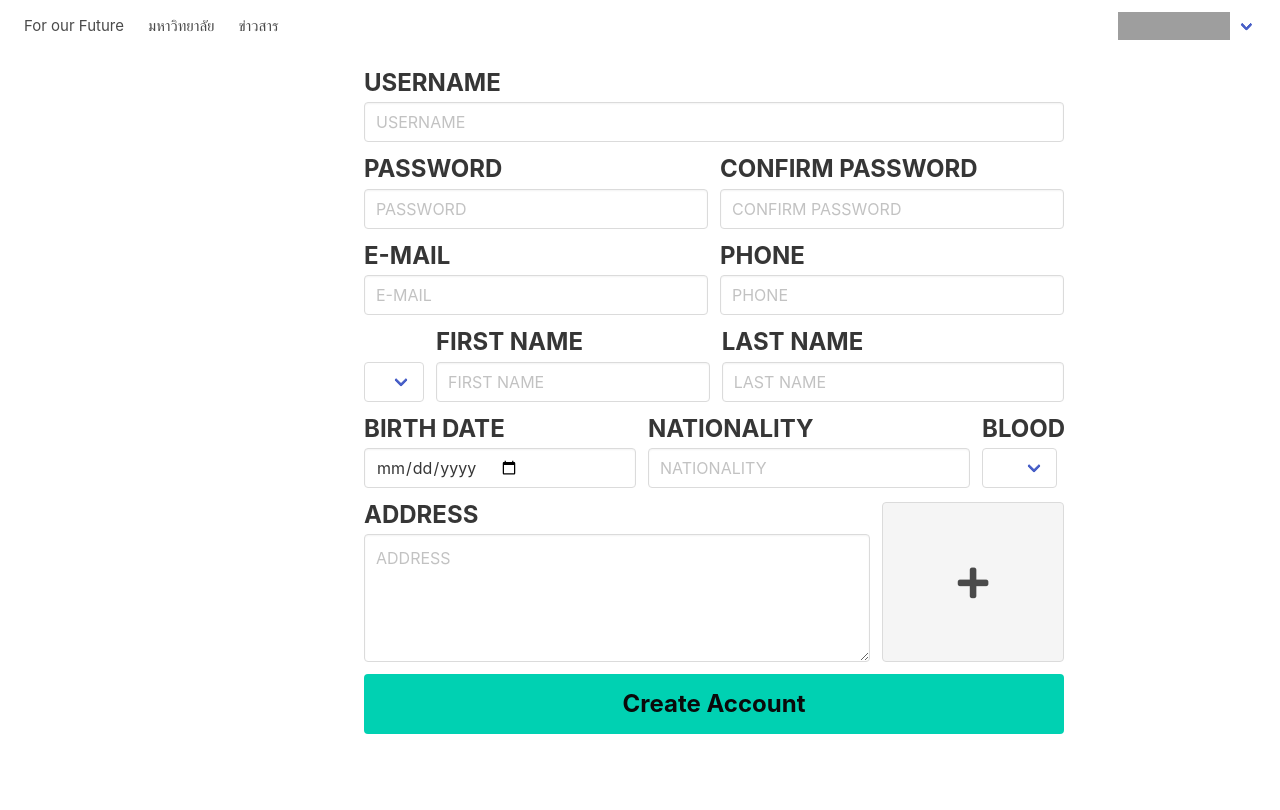
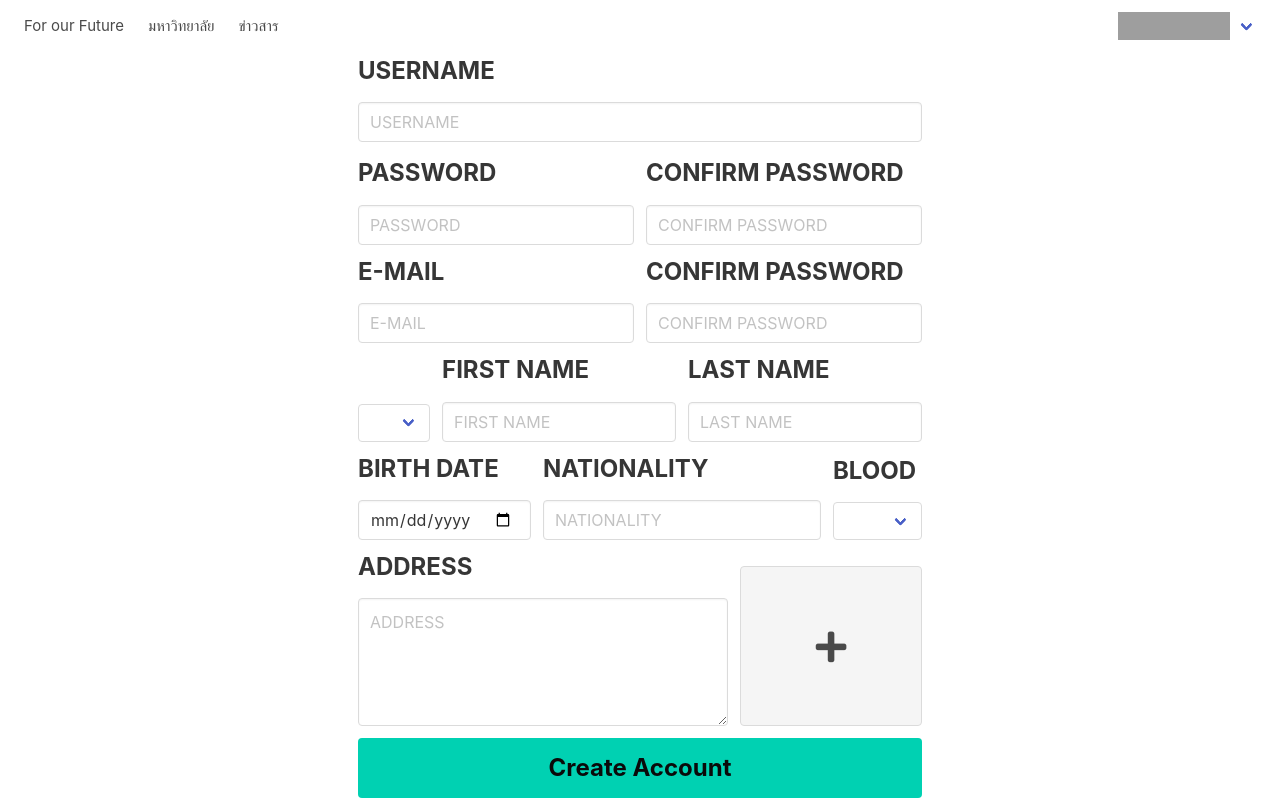
Before and after one commit to 63070054/For-our-Future, a Vue app: page / in a window 1280 px wide. Built offline with nearby package versions, Linux system fonts and the light colour scheme; grey boxes are pictures that could not be loaded.

Commit message:
แก้ RegisterView

```diff
--- a/src/views/RegisterView.vue
+++ b/src/views/RegisterView.vue
@@ -2,52 +2,45 @@
 </script>
 
 <template>
-    <div class="field column is-half is-offset-one-quarter">
-        <div class="field-body mb-2" style="width: 700px">
+    <div class="columns is-centered">
+        <div class="column is-half">
             <div class="field">
                 <div class="control">
-                    <label class="label is-size-4 has-text-left">USERNAME <br>
+                    <label class="label is-size-4">USERNAME</label>
                     <input class="input" type="text" placeholder="USERNAME">
-                    </label>
+                </div>
+            </div>
+            <div class="field-body mb-2">
+                <div class="field">
+                    <div class="control">
+                        <label class="label is-size-4 has-text-left">PASSWORD</label>
+                        <input class="input" type="text" placeholder="PASSWORD">
+                    </div>
+                </div>
+                <div class="field">
+                    <div class="control">
+                        <label class="label is-size-4 has-text-left">CONFIRM PASSWORD</label>
+                        <input class="input" type="text" placeholder="CONFIRM PASSWORD">
                     </div>
                 </div>
             </div>
-        <div class="field-body mb-2" style="width: 700px">
-            <div class="field" style="width: 350px">
+            <div class="field-body mb-2">
+                <div class="field">
                     <div class="control">
-                    <label class="label is-size-4 has-text-left">PASSWORD <br>
-                        <input class="input" type="text" placeholder="PASSWORD">
-                    </label>
+                        <label class="label is-size-4 has-text-left">E-MAIL</label>
+                        <input class="input" type="text" placeholder="E-MAIL">
                     </div>
                 </div>
-            <div class="field" style="width: 350px">
+                <div class="field">
                     <div class="control">
-                    <label class="label is-size-4 has-text-left">CONFIRM PASSWORD<br>
+                        <label class="label is-size-4 has-text-left">CONFIRM PASSWORD</label>
                         <input class="input" type="text" placeholder="CONFIRM PASSWORD">
-                    </label>
                     </div>
                 </div>
             </div>
-        <div class="field-body mb-2" style="width: 700px">
-            <div class="field" style="width: 350px">
-                <div class="control">
-                    <label class="label is-size-4 has-text-left">E-MAIL<br>
-                        <input class="input" type="text" placeholder="E-MAIL">
-                    </label>
-                </div>
-            </div>
-            <div class="field" style="width: 350px">
-                <div class="control">
-                    <label class="label is-size-4 has-text-left">PHONE<br>
-                        <input class="input" type="text" placeholder="PHONE">
-                    </label>
-                </div>
-            </div>
-        </div>
-        <div class="field-body mb-2" style="width: 700px">
-            <div class="field mt-auto" style="width: 60px">
-                <div class="control">
-                    <div class="select">
+            <div class="field-body mb-2">
+                <div class="field mt-auto">
+                    <div class="select is-fullwidth">
                         <select>
                             <option></option>
                             <option>Mr.</option>
@@ -56,41 +49,35 @@
                         </select>
                     </div>
                 </div>
-            </div>
-            <div class="field" style="width: 280px">
+                <div class="field">
                     <div class="control">
-                    <label class="label is-size-4 has-text-left">FIRST NAME<br>
+                        <label class="label is-size-4 has-text-left">FIRST NAME</label>
                         <input class="input" type="text" placeholder="FIRST NAME">
-                    </label>
                     </div>
                 </div>
-            <div class="field" style="width: 350px">
+                <div class="field">
                     <div class="control">
-                    <label class="label is-size-4 has-text-left">LAST NAME<br>
+                        <label class="label is-size-4 has-text-left">LAST NAME</label>
                         <input class="input" type="text" placeholder="LAST NAME">
-                    </label>
                     </div>
                 </div>
             </div>
-        <div class="field-body mb-2" style="width: 700px">
-            <div class="field" style="width: 220px">
+            <div class="field-body mb-2">
+                <div class="field">
                     <div class="control">
-                    <label class="label is-size-4 has-text-left">BIRTH DATE<br>
+                        <label class="label is-size-4 has-text-left">BIRTH DATE</label>
                         <input class="input" type="date" placeholder="BIRTH DATE">
-                    </label>
                     </div>
                 </div>
-            <div class="field" style="width: 270px">
+                <div class="field">
                     <div class="control">
-                    <label class="label is-size-4 has-text-left">NATIONALITY<br>
+                        <label class="label is-size-4 has-text-left">NATIONALITY</label>
                         <input class="input" type="text" placeholder="NATIONALITY">
-                    </label>
                     </div>
                 </div>
-            <div class="field mt-auto" style="width: 30px">
-                <div class="control">
-                    <label class="label is-size-4 has-text-left mb-0" >BLOOD<br></label>
-                    <div class="select">
+                <div class="field mt-auto">
+                    <label class="label is-size-4 has-text-left">BLOOD</label>
+                    <div class="select is-fullwidth">
                         <select>
                             <option></option>
                             <option>A</option>
@@ -101,13 +88,11 @@
                     </div>
                 </div>
             </div>
-        </div>
-        <div class="field-body mb-2" style="width: 700px">
-            <div class="field" style="width: 350px">
+            <div class="field-body mb-2">
+                <div class="field">
                     <div class="control">
-                    <label class="label is-size-4 has-text-left">ADDRESS <br>
+                        <label class="label is-size-4 has-text-left">ADDRESS</label>
                         <textarea class="textarea" type="text" placeholder="ADDRESS"></textarea>
-                    </label>
                     </div>
                 </div>
                 <div class="file is-large is-boxed mt-auto">
@@ -117,20 +102,15 @@
                             <span class="file-icon m-0">
                                 <i class="fa fa-plus "></i>
                             </span>
-                        <!-- <span class="file-label">
-                            อัพโหลดรูป
-                        </span> -->
                         </span>
                     </label>
                 </div>
             </div>
-        <div class="mt-3">
-            <button class="button is-primary has-text-black has-text-centered is-3 is-size-4 has-text-weight-bold"
-                style="width: 700px">Create Account</button>
+            <div class="mt-3 has-text-centered">
+                <button class="button is-primary has-text-black has-text-centered is-3 is-size-4 has-text-weight-bold is-fullwidth">Create Account</button>
             </div>
         </div>
-
-
+    </div>
 </template>
 
 <style>
```
Lines whose indentation alone changed are shown as unchanged.
